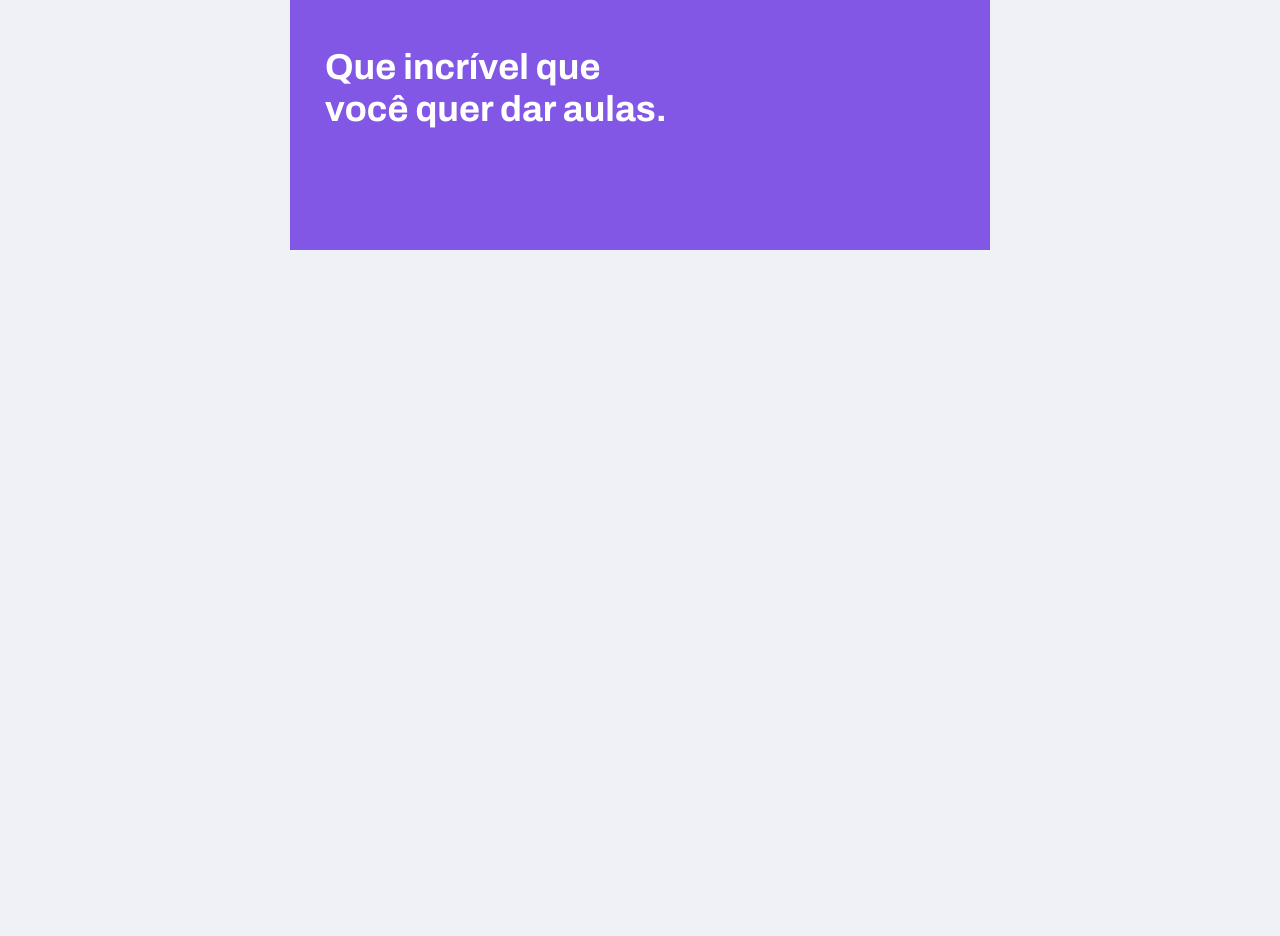
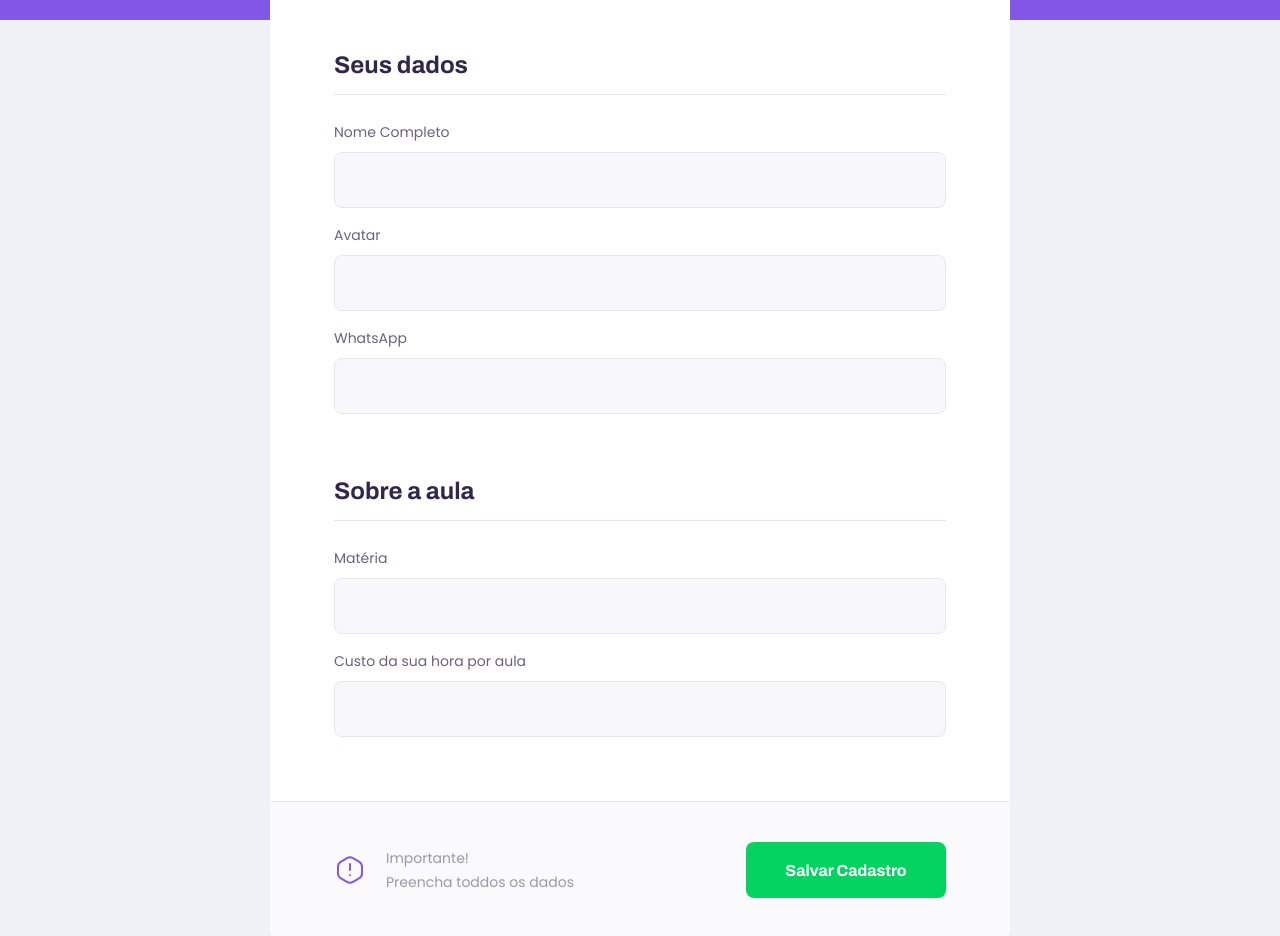
Before and after one commit to eniocosta/proffy, a React (Create React App) app in the folder web/: page /give-classes in a window 1280 px wide. Shown: the part 320-1256 px from the top of the page. Before the commit the page ends 800 px from the top, so only its background shows below. Built offline with nearby package versions, Linux system fonts and the light colour scheme.

Commit message:
Transformando input em component e estilizando formulario de cadastro do proffy

```diff
--- a/web/src/assets/styles/global.css
+++ b/web/src/assets/styles/global.css
@@ -7,8 +7,8 @@
     --color-primary: #8257E5;
     --color-primary-dark: #774DD6;
     --color-primary-darker: #6842C2;
-    --color-secundary: #04D361;
-    --color-secundary-dark: #04BF58;
+    --color-secondary: #04D361;
+    --color-secondary-dark: #04BF58;
     --color-title-in-primary: #FFFFFF;
     --color-text-in-primary: #D4C2FF;
     --color-text-title: #32264D;
--- /dev/null
+++ b/web/src/components/Input/index.tsx
@@ -0,0 +1,19 @@
+import React, { InputHTMLAttributes } from 'react';
+
+import './styles.css';
+
+interface InputProps extends InputHTMLAttributes<HTMLInputElement>{
+    label: string;
+    name: string;
+}
+
+const Input: React.FC<InputProps> = ({label, name, ...rest}) => {
+    return (
+        <div className="input-block">
+            <label htmlFor={name}>{label}</label>
+            <input type="text" id={name} {...rest}/>
+        </div>
+    );
+}
+
+export default Input;
--- /dev/null
+++ b/web/src/components/Input/styles.css
@@ -0,0 +1,34 @@
+.input-block {
+    position: relative;
+}
+
+.input-block + .input-block {
+    margin-top: 1.4rem;
+}
+
+.input-block label {
+    font-size: 1.4rem;
+}
+
+.input-block input {
+    width: 100%;
+    height: 5.6rem;
+    margin-top: 0.8rem;
+    border-radius: 0.8rem;
+    background: var(--color-input-background);
+    border: 1px solid var(--color-line-in-white);
+    outline: 0;
+    padding: 0 1.6rem;
+    font: 1.6rem Archivo;
+}
+
+.input-block:focus-within::after{
+    width: calc(100% - 3.2rem);
+    height: 2px;
+    content: '';
+    background: var(--color-primary-light);
+    position: absolute;
+    left: 1.6rem;
+    right: 1.6rem;
+    bottom: 0;
+}
--- a/web/src/components/PageHeader/index.tsx
+++ b/web/src/components/PageHeader/index.tsx
@@ -9,6 +9,7 @@
 
 interface PageHeaderProps{
     title: string;
+    description?: string;
 }
 
 const PageHeader: React.FC<PageHeaderProps> = (props) => {
@@ -22,7 +23,8 @@
             </div>
             <div className="header-content">
                 <strong>{props.title}</strong>
-                {props.children}
+                { props.description && <p>{props.description}</p> }
+                { props.children }
             </div>
         </header>
     );
--- a/web/src/components/PageHeader/styles.css
+++ b/web/src/components/PageHeader/styles.css
@@ -40,6 +40,14 @@
     color: var(--color-title-in-primary);
 }
 
+.page-header .header-content p {
+    max-width: 30rem;
+    font-size: 1.6rem;
+    line-height: 2.6rem;
+    color: var(--color-text-in-primary);
+    margin-top: 2.4rem;
+}
+
 @media (min-width: 700px) {
     .page-header {
         height: 340px;
--- a/web/src/components/TeacherItem/styles.css
+++ b/web/src/components/TeacherItem/styles.css
@@ -59,7 +59,7 @@
 .teacher-item footer button {
     width: 20rem;
     height: 5.6rem;
-    background: var(--color-secundary);
+    background: var(--color-secondary);
     color: var(--color-button-text);
     border: 0;
     border-radius: 0.8rem;
@@ -72,7 +72,7 @@
 }
 
 .teacher-item footer button:hover {
-    background: var(--color-secundary-dark);
+    background: var(--color-secondary-dark);
 }
 
 @media (min-width: 700px) {
--- a/web/src/pages/Landing/styles.css
+++ b/web/src/pages/Landing/styles.css
@@ -66,10 +66,10 @@
 }
 
 .buttons-container a.give-classes{
-    background: var(--color-secundary);
+    background: var(--color-secondary);
 }
 .buttons-container a.give-classes:hover{
-    background: var(--color-secundary-dark);
+    background: var(--color-secondary-dark);
 }
 
 .total-connections {
--- a/web/src/pages/TeacherForm/index.tsx
+++ b/web/src/pages/TeacherForm/index.tsx
@@ -1,11 +1,41 @@
 import React from 'react';
 
 import PageHeader from '../../components/PageHeader';
+import Input from '../../components/Input';
+
+import warningIcon from '../../assets/images/icons/warning.svg';
+import './styles.css';
 
 function TeacherForm() {
     return (
         <div id="page-teacher-form" className="container">
-            <PageHeader title="Que incrível que você quer dar aulas." />
+            <PageHeader
+                title="Que incrível que você quer dar aulas."
+                description="O primeiro passo é preencher esse formulário de inscrição"
+            />
+            <main>
+                <fieldset>
+                    <legend>Seus dados</legend>
+                    <Input name="name" label="Nome Completo"/>
+                    <Input name="avatar" label="Avatar"/>
+                    <Input name="whatsapp" label="WhatsApp"/>
+                </fieldset>
+
+                <fieldset>
+                    <legend>Sobre a aula</legend>
+                    <Input name="subject" label="Matéria"/>
+                    <Input name="cost" label="Custo da sua hora por aula"/>
+                </fieldset>
+
+                <footer>
+                    <p>
+                        <img src={warningIcon} alt="Aviso Importante"/>
+                        Importante! <br/>
+                        Preencha toddos os dados
+                    </p>
+                    <button type="button">Salvar Cadastro</button>
+                </footer>
+            </main>
         </div>
     );
 }
--- /dev/null
+++ b/web/src/pages/TeacherForm/styles.css
@@ -0,0 +1,105 @@
+#page-teacher-form {
+    width: 100vw;
+    height: 100vh;
+}
+
+#page-teacher-form .page-header .header-content {
+    margin-bottom: 6.4rem;
+}
+
+#page-teacher-form main {
+    background: var(--color-box-base);
+    width: 100%;
+    max-width: 74rem;
+    border-radius: 0.8rem;
+    margin: -3.2rem auto 3.2rem;
+    padding-top: 6.4rem;
+    overflow: hidden;
+}
+
+#page-teacher-form main fieldset {
+    border: 0;
+    padding: 0 2.4rem;
+}
+
+#page-teacher-form main fieldset + fieldset {
+    margin-top: 6.4rem;
+}
+
+#page-teacher-form main fieldset legend {
+    font: 700 2.4rem Archivo;
+    color: var(--color-text-title);
+    margin-bottom: 2.4rem;
+    display: flex;
+    align-items: center;
+    justify-content: space-between;
+    width: 100%;
+    padding-bottom: 1.6rem;
+    border-bottom: 1px solid var(--color-line-in-white);
+}
+
+#page-teacher-form main footer {
+    padding: 4rem 2.4rem;
+    background: var(--color-box-footer);
+    border-top: 1px solid var(--color-line-in-white);
+    margin-top: 6.4rem;
+}
+
+#page-teacher-form main footer p {
+    display: flex;
+    align-items: center;
+    justify-content: center;
+    font-size: 1.4rem;
+    line-height: 2.4rem;
+    color: var(--color-text-complement);
+}
+
+#page-teacher-form main footer p img {
+    margin-right: 2rem;
+}
+
+#page-teacher-form main footer button {
+    width: 100%;
+    height: 5.6rem;
+    background: var(--color-secondary);
+    color: var(--color-button-text);
+    border: 0;
+    border-radius: 0.8rem;
+    cursor: pointer;
+    font: 700 1.6rem Archivo;
+    display: flex;
+    align-items: center;
+    justify-content: center;
+    text-decoration: none;
+    transition: background-color 0.2s;
+    margin-top: 3.2rem;
+}
+
+#page-teacher-form main footer button:hover {
+    background: var(--color-secondary-dark)
+}
+
+@media (min-width: 700px){
+    #page-teacher-form {
+        max-width: 100vw;
+    }
+    #page-teacher-form .page-header .header-content {
+        margin-bottom: 0;
+    }
+    #page-teacher-form main fieldset {
+        padding: 0 6.4rem;
+    }
+    #page-teacher-form main footer {
+        padding: 4.0rem 6.4rem;
+        display: flex;
+        align-items: center;
+        justify-content: space-between;
+    }
+    #page-teacher-form main footer p {
+        justify-content: space-between;
+    }
+    #page-teacher-form main footer button {
+        width: 20rem;
+        margin-top: 0;
+    }
+}
--- a/web/src/pages/TeacherList/index.tsx
+++ b/web/src/pages/TeacherList/index.tsx
@@ -4,26 +4,16 @@
 import TeacherItem from '../../components/TeacherItem';
 
 import './styles.css';
+import Input from '../../components/Input';
 
 function TeacherList(){
     return (
         <div id="page-teacher-list" className="container">
             <PageHeader title="Estes são os proffys disponíveis.">
                 <form id="search-teachers">
-                    <div className="input-block">
-                        <label htmlFor="subject">Matéria</label>
-                        <input type="text" id="subject"/>
-                    </div>
-
-                    <div className="input-block">
-                        <label htmlFor="week_day">Dia da Semana</label>
-                        <input type="text" id="week_day"/>
-                    </div>
-
-                    <div className="input-block">
-                        <label htmlFor="time">Hora</label>
-                        <input type="text" id="time"/>
-                    </div>
+                    <Input name="subject" label="Matéria"/>
+                    <Input name="week_day" label="Dia da Semana"/>
+                    <Input name="time" label="Hora" type="time"/>
                 </form>
             </PageHeader>
 
--- a/web/src/pages/TeacherList/styles.css
+++ b/web/src/pages/TeacherList/styles.css
@@ -9,41 +9,6 @@
 
 #search-teachers label {
     color: var(--color-text-in-primary);
-}
-
-#search-teachers .input-block {
-    position: relative;
-}
-
-#search-teachers .input-block + .input-block {
-    margin-top: 1.4rem;
-}
-
-#search-teachers .input-block label {
-    font-size: 1.4rem;
-}
-
-#search-teachers .input-block input {
-    width: 100%;
-    height: 5.6rem;
-    margin-top: 0.8rem;
-    border-radius: 0.8rem;
-    background: var(--color-input-background);
-    border: 1px solid var(--color-line-in-white);
-    outline: 0;
-    padding: 0 1.6rem;
-    font: 1.6rem Archivo;
-}
-
-#search-teachers .input-block:focus-within::after{
-    width: calc(100% - 3.2rem);
-    height: 2px;
-    content: '';
-    background: var(--color-primary-light);
-    position: absolute;
-    left: 1.6rem;
-    right: 1.6rem;
-    bottom: 0;
 }
 
 #page-teacher-list main {
```
